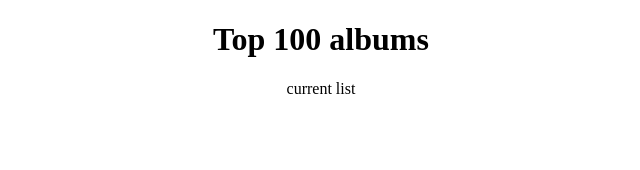
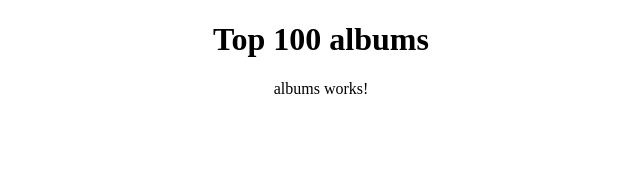
Before and after one commit to peteroneill-ct/top-albums, an Angular app: page / in a window 1280 px wide. Shown: the top 170 px of the page, without its empty margins (319-959 px from the left). Built offline with nearby package versions, Linux system fonts and the light colour scheme.

Commit message:
Add IAlbumDetails interface

```diff
--- a/src/app/app.component.html
+++ b/src/app/app.component.html
@@ -2,5 +2,5 @@
   <h1>
     Top 100 albums
   </h1>
-  <div>current list</div>
+  <app-albums></app-albums>
 </div>
--- /dev/null
+++ b/src/app/interfaces.ts
@@ -0,0 +1,5 @@
+export interface IAlbumDetails {
+  name: string
+  artist: string
+  image: string
+}
```
